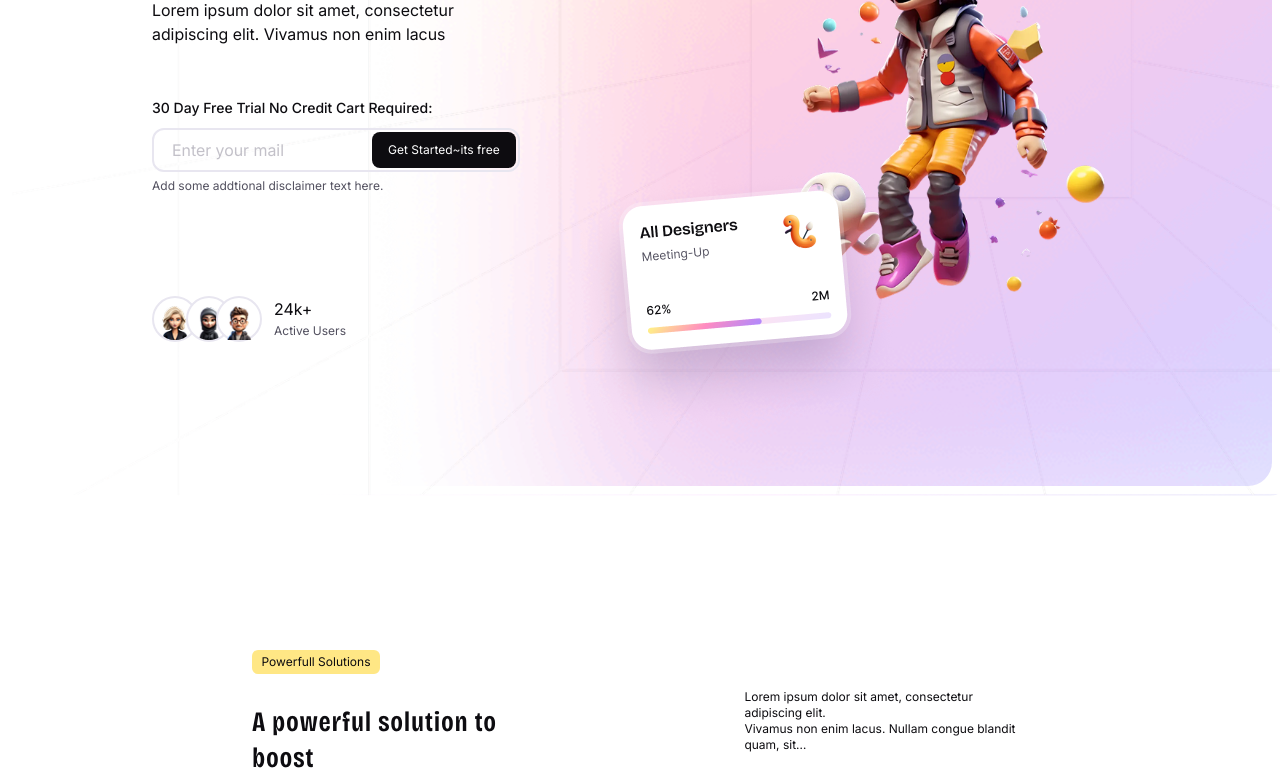
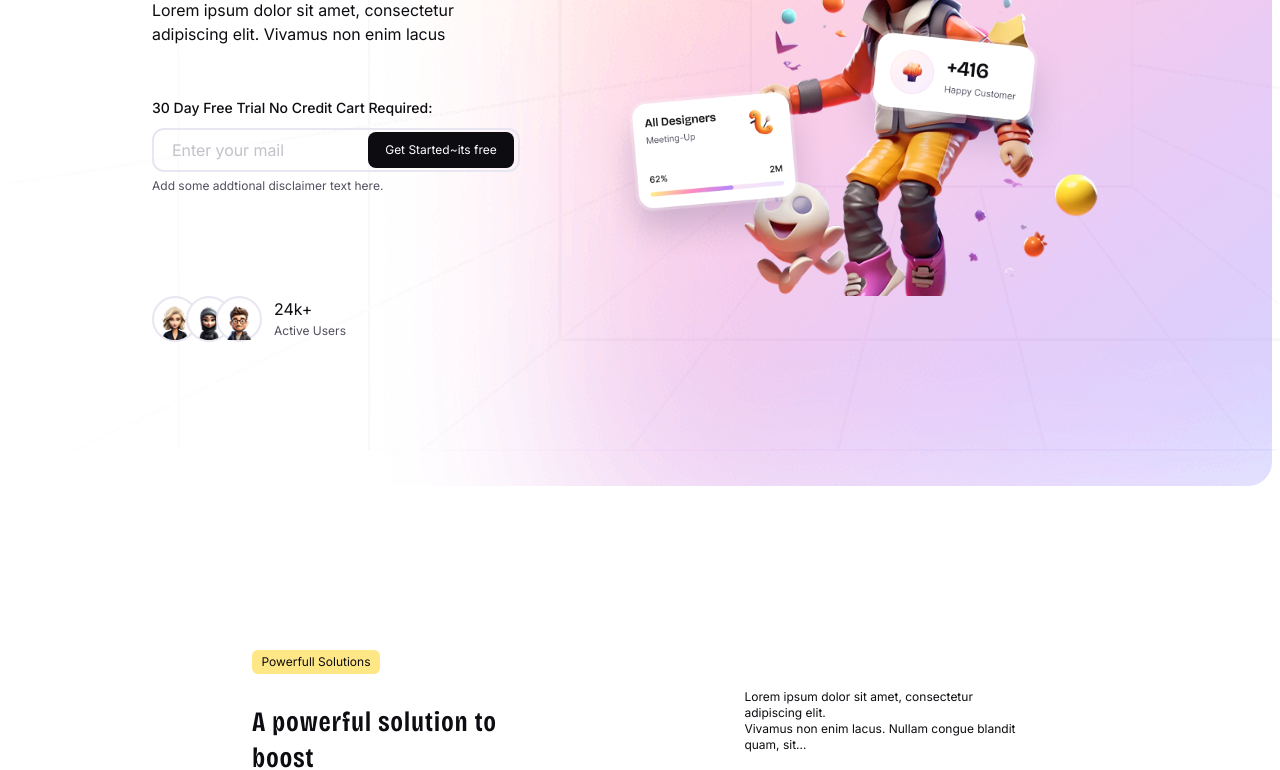
Before and after one commit to fatemedivan/Otake, a website: page index.html in a window 1280 px wide. Shown: the part 420-1190 px from the top of the page. Drawn offline with Linux system fonts and the light colour scheme.

Commit message:
edit responsive header

```diff
--- a/index.html
+++ b/index.html
@@ -47,9 +47,10 @@
             />
           </svg>
     </nav>
-    <header class="max-w-[1424px] mx-auto flex justify-between items-center mt-12.5 max-lg:justify-center">
-            <div class="ml-35 w-1/2 max-lg:flex max-lg:flex-col max-lg:justify-center max-lg:items-center max-lg:text-center max-lg:ml-0 max-lg:w-full max-xs:mx-5">
-                <div class="w-32 h-6 rounded-md bg-[#FFE785]  text-xs flex justify-center items-center mt-25">Powerfull Solutions</div>
+    <!--  -->
+    <header class="max-w-[1424px] mx-auto flex justify-between items-center mt-12.5 max-md:flex max-md:flex-col max-md:justify-center max-md:items-center max-md:text-center">
+            <div class="ml-35 w-1/2 max-lg:ml-10 max-xs:mx-5 flex flex-col items-start max-md:items-center">
+                <div class="w-32 h-6 rounded-md bg-[#FFE785]  text-xs flex justify-center items-center mt-25 max-md:mx-auto">Powerfull Solutions</div>
                 <h1 class="text-6xl -tracking-wider leading-17  my-4 font-bricolage max-lg:text-5xl max-lg:leading-14 max-xs:text-4xl max-xs:leading-9">Our cutting-edge
                    <br> software solutions</h1>
                 <p class="leading-6 max-xs:text-xs">Lorem ipsum dolor sit amet, consectetur
@@ -58,10 +59,10 @@
                    <div class="max-w-92 relative mt-12.5">
                     <p class="text-sm leading-6 font-medium">30 Day Free Trial No Credit Cart Required:</p>
                     <input type="text" placeholder="Enter your mail" class="w-92 h-11 border-2 border-[#E8E6F0] rounded-xl pl-4.5 text-[#878493] py-3 outline-none my-2 max-xs:w-72">
-                    <button class="max-w-36.5 h-9 bg-primery text-white rounded-lg px-4 py-2.5 text-xs absolute left-55 top-9 max-xs:left-40 max-xs:px-2">Get Started~its free</span></button>
+                    <button class="w-36.5 h-9 bg-primery text-white rounded-lg px-4 py-2.5 text-xs absolute left-54 top-9 max-md:w-30 max-md:left-60 max-xs:left-45 max-xs:w-26">Get Started<span class="max-md:hidden">~its free</span></span></button>
                     <p class="text-[#52505F] leading-3 text-xs max-xs:mt-4">️Add some addtional disclaimer text here.</p>
                 </div>
-                <div class="mt-26 flex gap-3 items-center mb-36 max-lg:mt-14">
+                <div class="mt-26 flex gap-3 items-center mb-36 max-lg:mt-14 max-md:justify-center">
                     <div class="flex items-center">
                         <div class="bg-white rounded-full max-w-11.5 h-11.5 border-2 border-[#E8E6F0] overflow-hidden">
                             <img src="./images/person1.png" alt="">
@@ -79,17 +80,17 @@
                     </div>
                 </div>
             </div>
-            <img src="./images/shadow1.png" class="rounded-3xl absolute -z-10 right-0 mr-2 max-lg:hidden" alt="">
-            <img src="./images/Background wrapper.png" class="w-full h-full rounded-3xl absolute -z-20 opacity-50 max-lg:hidden" alt="">
-            <div class="relative w1/2 mr-42.5 px-4 max-lg:hidden">
-                <img src="./images/headerimg.png" class="relative max-2xl:left-20 max-xl:left-40 max-xl:w-[800px] max-xl:h-[400px] max-xl:object-cover" alt="">
-                <img src="./images/label1.png" class="absolute top-75 -left-10 max-xl:left-20 max-xl:top-65 max-xl:w-60" alt="">
-                <img src="./images/label2.png" class="absolute top-52 left-82 max-2xl:hidden" alt="">
-                <img src="./images/cloud.png" class="absolute left-[480px] top-8 max-2xl:hidden" alt="">
+            <img src="./images/shadow1.png" class="rounded-3xl absolute -z-10 right-0 mr-2 max-md:hidden" alt="">
+            <img src="./images/Background wrapper.png" class="rounded-3xl absolute -z-20 opacity-50 max-md:hidden" alt="">
+            <div class="relative w1/2 mr-42.5 px-4">
+                <img src="./images/headerimg.png" class="relative max-2xl:left-20 max-2xl:w-[800px] max-2xl:h-[400px] max-2xl:object-cover max-lg-md:h-[300px] max-lg-md:left-16 max-md:w-[400px] max-md:h-[350px] max-md:-top-15 max-md:left-20 max-xs:w-[250px] max-xs:h-[220px] max-xs:-top-25" alt="">
+                <img src="./images/label1.png" class="absolute top-75 -left-10 max-2xl:left-10 max-2xl:top-45 max-2xl:w-60 max-lg:w-40 max-lg:left-30 max-lg:top-55 max-lg-md:left-10 max-lg-md:top-40 max-md:left-30 max-sm:hidden" alt="">
+                <img src="./images/label2.png" class="absolute top-52 left-82 max-2xl:left-70 max-2xl:top-30 max-2xl:w-60 max-lg:w-40 max-lg:left-60 max-lg:top-35 max-lg-md:left-40 max-lg-md:top-25 max-md:left-80 max-sm:hidden" alt="">
+                <img src="./images/cloud.png" class="absolute left-[480px] top-8 max-2xl:left-90 max-2xl:-top-16 max-lg:left-70 max-lg-md:left-50 max-md:left-95 max-sm:hidden" alt="">
             </div>
     </header>
     <main class="max-w-[1424px] mx-auto">
-        <section class="max-w-[944px] mx-60 mt-41 mb-61 max-xl:mx-20 max-md:mb-38 max-md:mt-16">
+        <section class="max-w-[944px] mx-60 mt-41 mb-61 max-xl:mx-20 max-md:mb-38 max-md:mt-8">
                 <div class="flex items-center justify-center gap-55 max-lg:flex-col max-lg:gap-20 max-lg:text-center max-md:gap-10">
                     <div>
                         <div class="w-32 h-6 rounded-md bg-[#FFE785] text-xs flex justify-center items-center mb-7.5 max-lg:mx-auto">Powerfull Solutions</div>
--- a/src/input.css
+++ b/src/input.css
@@ -9,6 +9,7 @@
     --shadow-box2: 0px 12px 48px rgba(69,65,113,0.16);
     --shadow-input : 0px 4px 4px rgba(0,0,0,0.25);
     --color-primery: #0D0C10;
+    --breakpoint-lg-md : 52rem;
     --breakpoint-xs: 30rem;
 }
 
```
Also changed, not shown: src/output.css.
